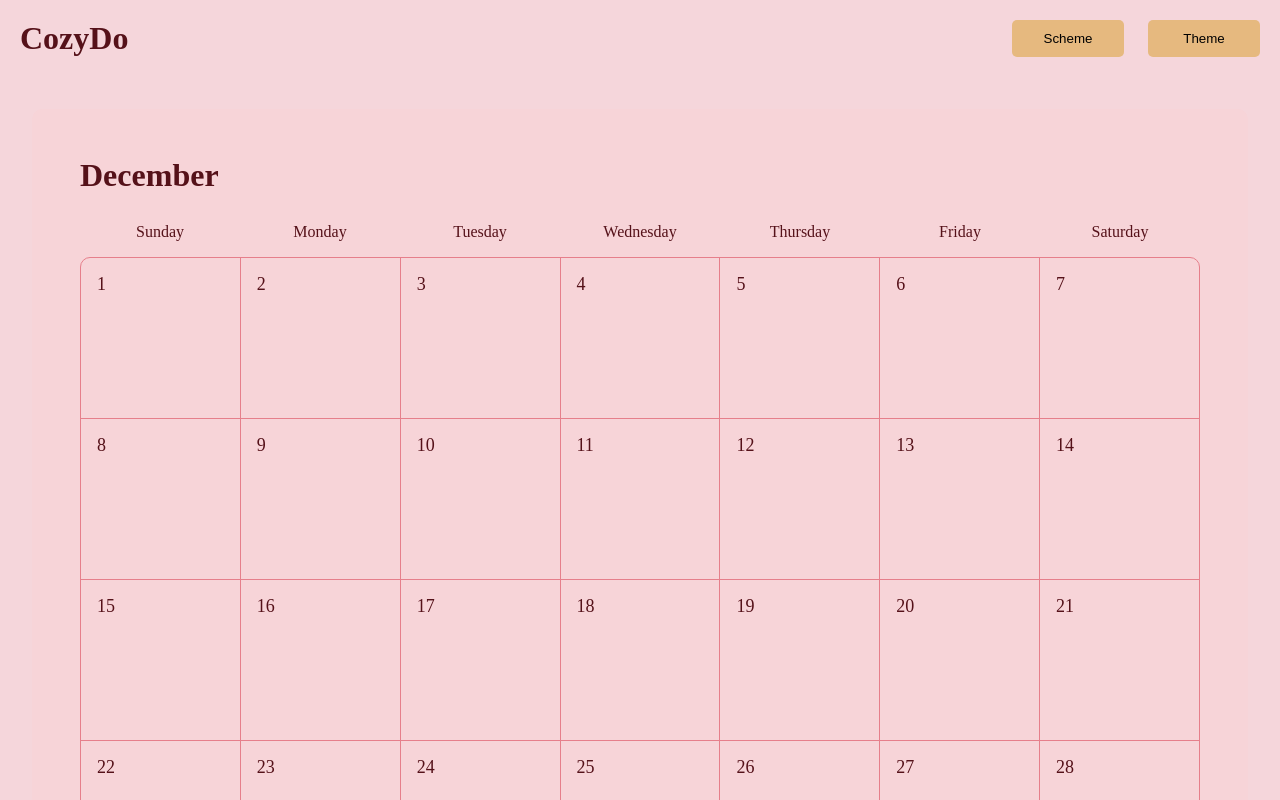
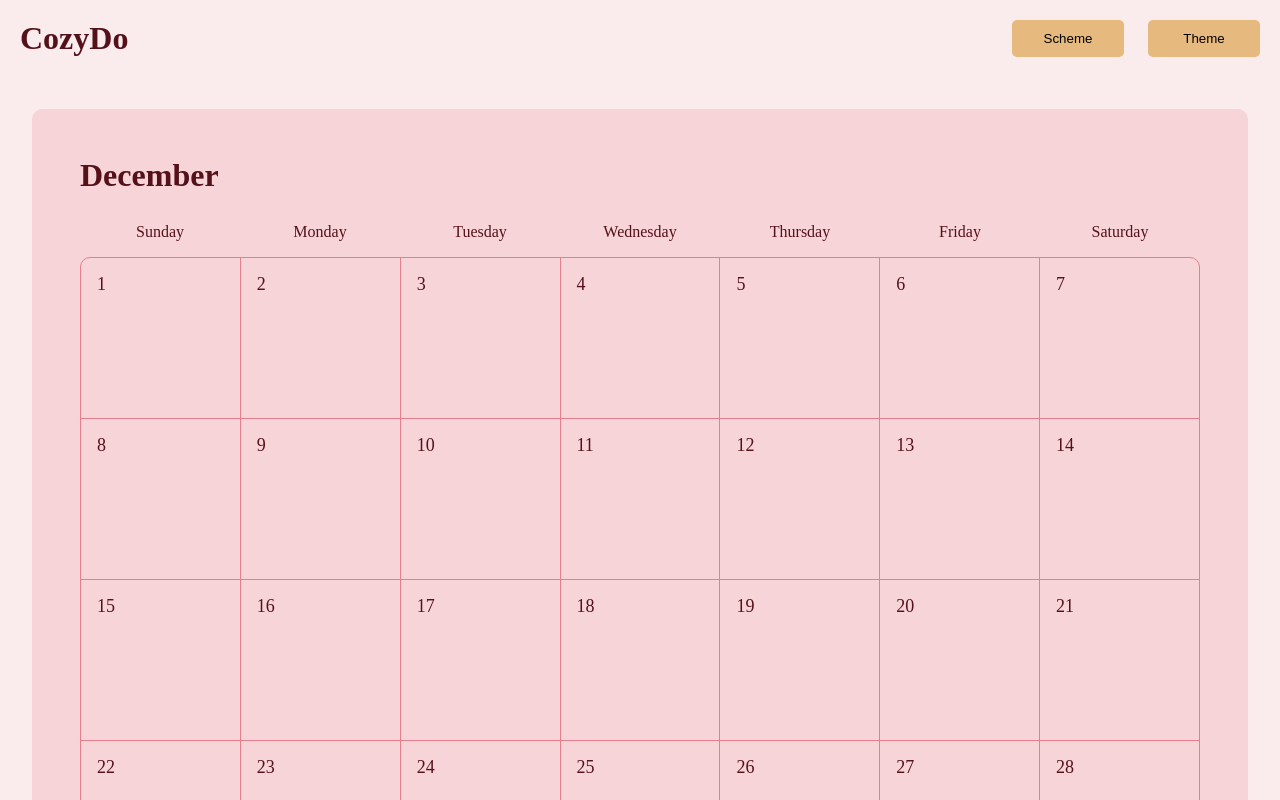
Before and after one commit to velinakennedy/cozydo-app, a Next.js app: page / in a window 1280 px wide. Shown: the top 800 px of the page. Built offline with nearby package versions, Linux system fonts and the light colour scheme.

Commit message:
changed background color to a lighter shade

```diff
--- a/app/globals.css
+++ b/app/globals.css
@@ -127,7 +127,7 @@
 
 html,
 body {
-  background-color: var(--background-100);
+  background-color: var(--background-50);
 }
 
 * {
```
